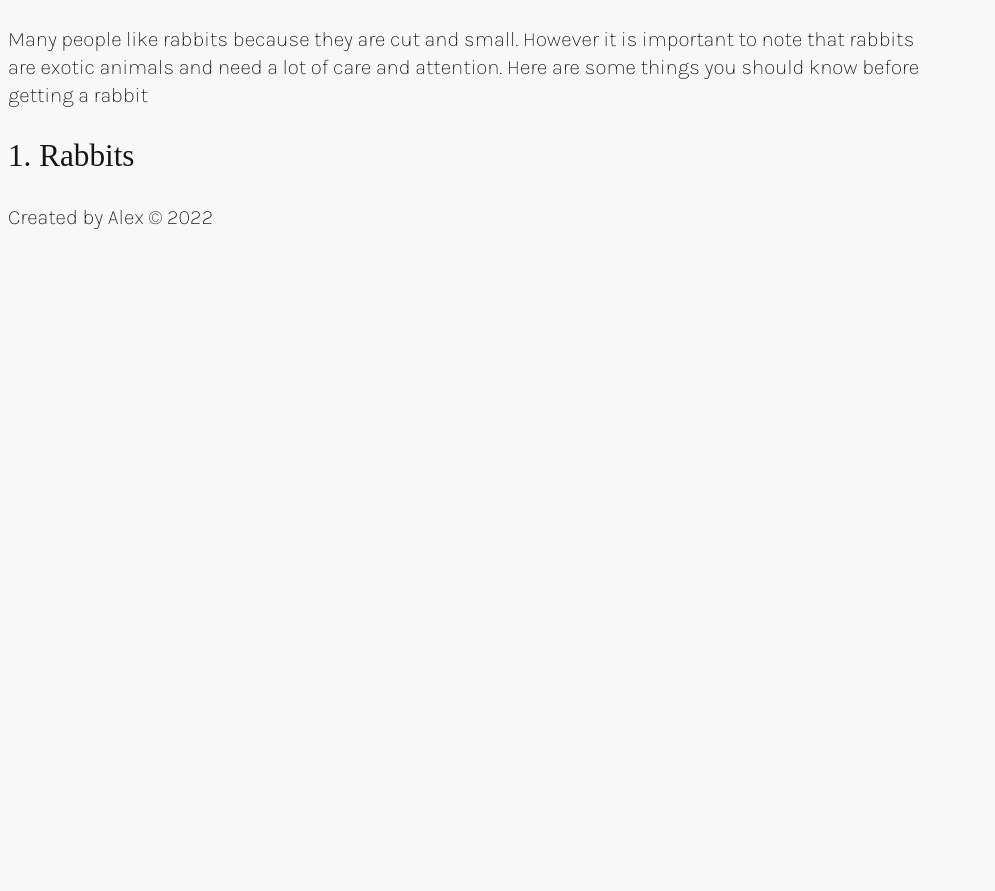
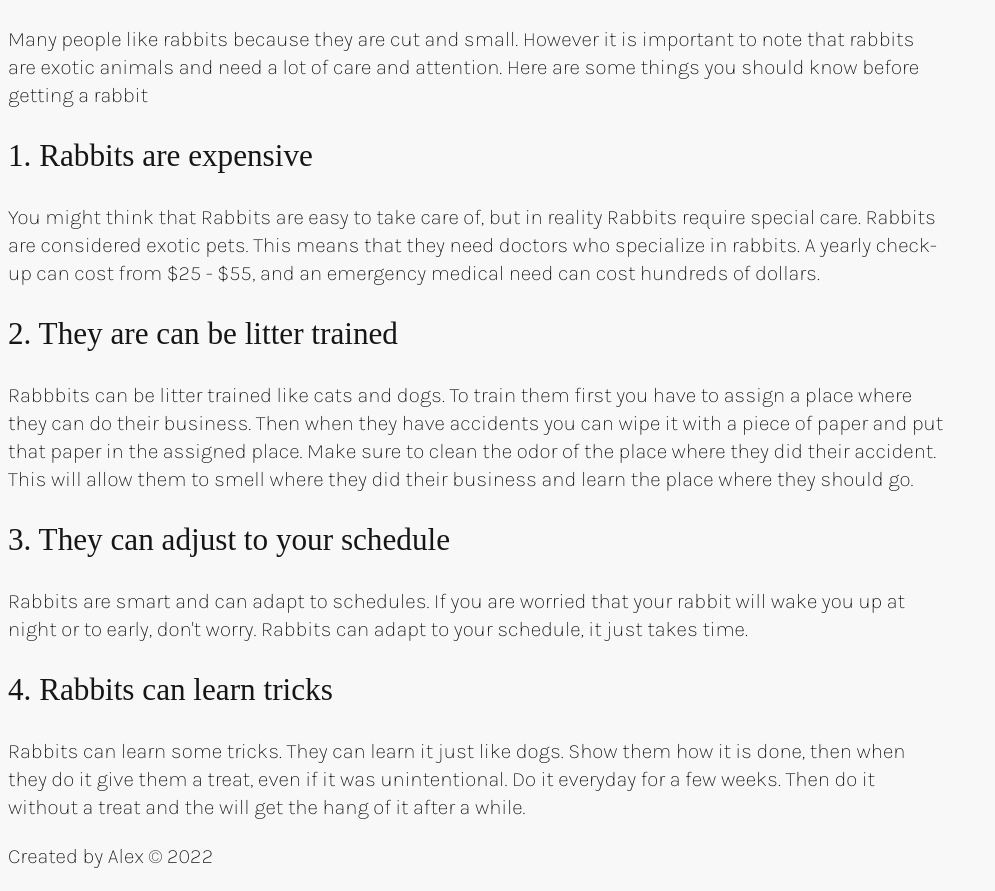
Before and after one commit to Alex7365/Webpage-project, a plain HTML site: page index.html in a window 1280 px wide. Shown: the part 1624-2515 px from the top of the page, without its empty margins (0-995 px from the left). Before the commit the page ends 1876 px from the top, so only its background shows below. Drawn offline with Linux system fonts and the light colour scheme.

Commit message:
Added more info.

```diff
--- a/index.html
+++ b/index.html
@@ -37,6 +37,7 @@
           padding: 20px;
           border: 2px solid brown;
           border-radius: 0.5em;
+
       }
       figure img {
           border-radius: 0.5em 0.5em 0 0;
@@ -75,7 +76,14 @@
     <hr>
     <h1>Important information about rabbits</h1>
     <p>Many people like rabbits because they are cut and small. However it is important to note that rabbits are exotic animals and need a lot of care and attention. Here are some things you should know before getting a rabbit</p>
-    <h2>1. Rabbits</h2>
+    <h2>1. Rabbits are expensive </h2>
+      <p>You might think that Rabbits are easy to take care of, but in reality Rabbits require special care. Rabbits are considered exotic pets. This means that they need doctors who specialize in rabbits. A yearly check-up can cost from $25 - $55, and an emergency medical need can cost hundreds of dollars.</p>
+    <h2>2. They are can be litter trained</h2>
+      <p>Rabbbits can be litter trained like cats and dogs. To train them first you have to assign a place where they can do their business. Then when they have accidents you can wipe it with a piece of paper and put that paper in the assigned place. Make sure to clean the odor of the place where they did their accident. This will allow them to smell where they did their business and learn the place where they should go.</p>
+    <h2>3. They can adjust to your schedule</h2>
+      <p>Rabbits are smart and can adapt to schedules. If you are worried that your rabbit will wake you up at night or to early, don't worry. Rabbits can adapt to your schedule, it just takes time.</p>
+    <h2>4. Rabbits can learn tricks</h2>
+      <p>Rabbits can learn some tricks. They can learn it just like dogs. Show them how it is done, then when they do it give them a treat, even if it was unintentional. Do it everyday for a few weeks. Then do it without a treat and the will get the hang of it after a while.</p>
     </main>
     <footer>
         <p>Created by Alex &copy; 2022</p>
```
